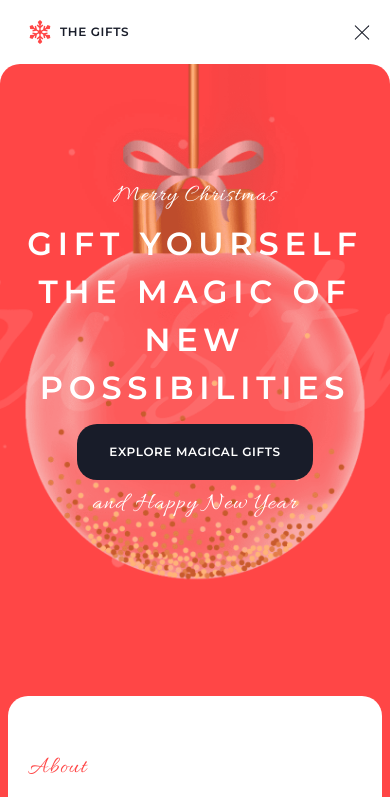
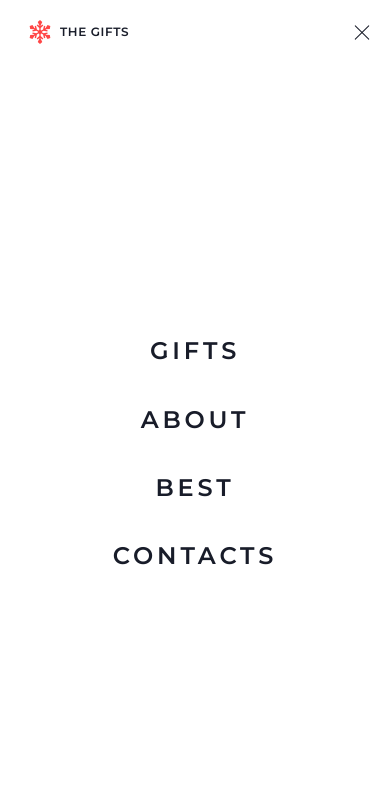
Before and after one commit to shums89/christmas-shop, a website built with webpack: page christmas-shop/src/index.html in a window 390 px wide. Both pictures are taken after a click on the button 362 px from the left and 32 px from the top of the page. Shown: the top 797 px of the page. Built offline with nearby package versions, Linux system fonts and the light colour scheme; files whose address does not match are found by name.

Commit message:
feat: add burger menu

```diff
--- a/christmas-shop/src/scss/header.scss
+++ b/christmas-shop/src/scss/header.scss
@@ -69,6 +69,7 @@
     padding: rem(8) rem(20);
     cursor: pointer;
     @include action-small;
+    z-index: 110;
 
     & img {
       width: rem(24);
@@ -87,6 +88,28 @@
 
   // .menu__body
   &__body {
+    flex: 1 1 auto;
+    display: flex;
+
+    @media (max-width: em(768)) {
+      position: fixed;
+      top: 0;
+      right: -100%;
+      width: 100vw;
+      height: 100vh;
+      display: block;
+      background-color: $colorBgBody;
+      z-index: 100;
+      opacity: 0;
+      transition:
+        right 1s ease 0s,
+        opacity 1s ease 0s;
+
+      .menu-open & {
+        right: 0;
+        opacity: 1;
+      }
+    }
   }
   // .menu__list
   &__list {
@@ -94,12 +117,15 @@
     align-items: center;
     flex-wrap: wrap;
     gap: rem(8);
+    @include action-small;
 
     @media (max-width: em(768)) {
-      display: none;
-
-      .menu-open & {
-      }
+      flex-direction: column;
+      justify-content: center;
+      align-items: center;
+      height: 100%;
+      padding-top: rem(64);
+      @include action-large;
     }
   }
   // .menu__item
@@ -114,7 +140,6 @@
     transition:
       color 0.5s ease 0s,
       background-color 0.5s ease 0s;
-    @include action-small;
 
     .html-gifts &_gifts {
       color: $primary;
```
